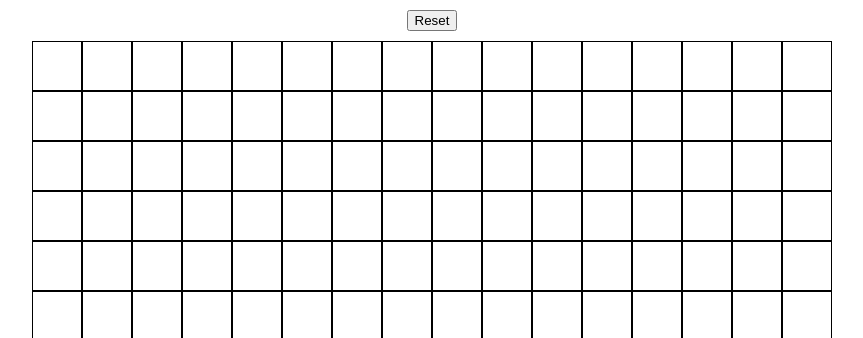
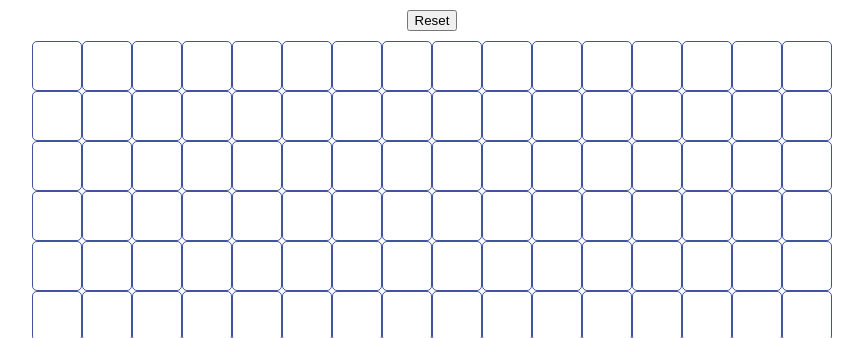
Before and after one commit to Jimminent/Odin_Etch_A_Sketch, a plain HTML site: page index.html in a window 1280 px wide. Shown: the top 338 px of the page, without its empty margins (208-1071 px from the left). Drawn offline with Linux system fonts and the light colour scheme.

Commit message:
early css styling experiments

```diff
--- a/script.js
+++ b/script.js
@@ -19,7 +19,7 @@ function setup(input) {
         container.appendChild(item);
 
         item.addEventListener("mouseover", (event) => {
-            item.style.backgroundColor = "black";
+            item.style.backgroundColor = "rgb(65, 84, 158)";
         });
     }
 }
--- a/style.css
+++ b/style.css
@@ -9,7 +9,8 @@
 
 #gridContainer > div {
     display: inline;
-    border: 1px solid black;
+    border: 1px solid rgb(65, 84, 158);
+    border-radius: 10%;
 }
 
 #reset {
```
